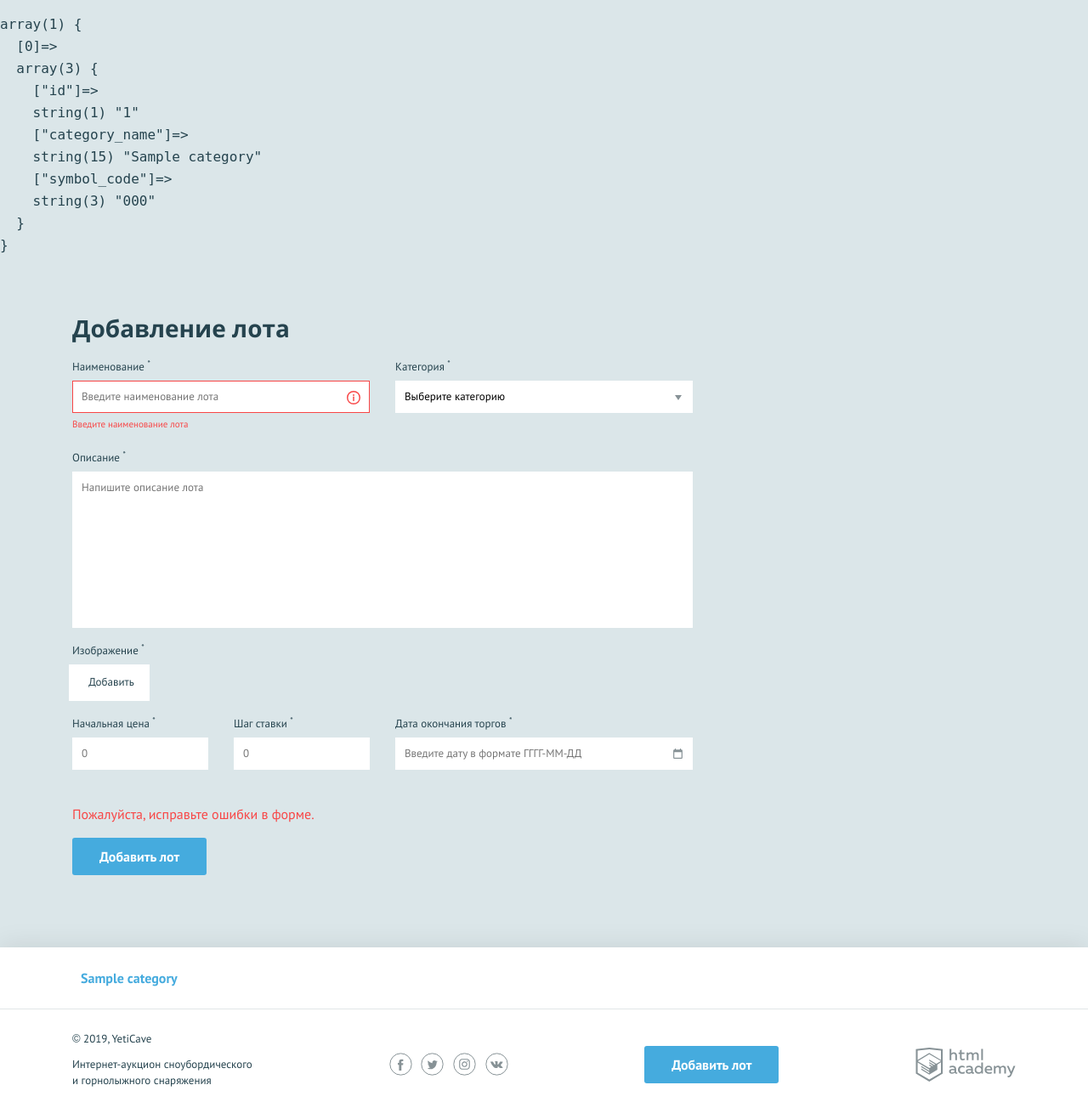
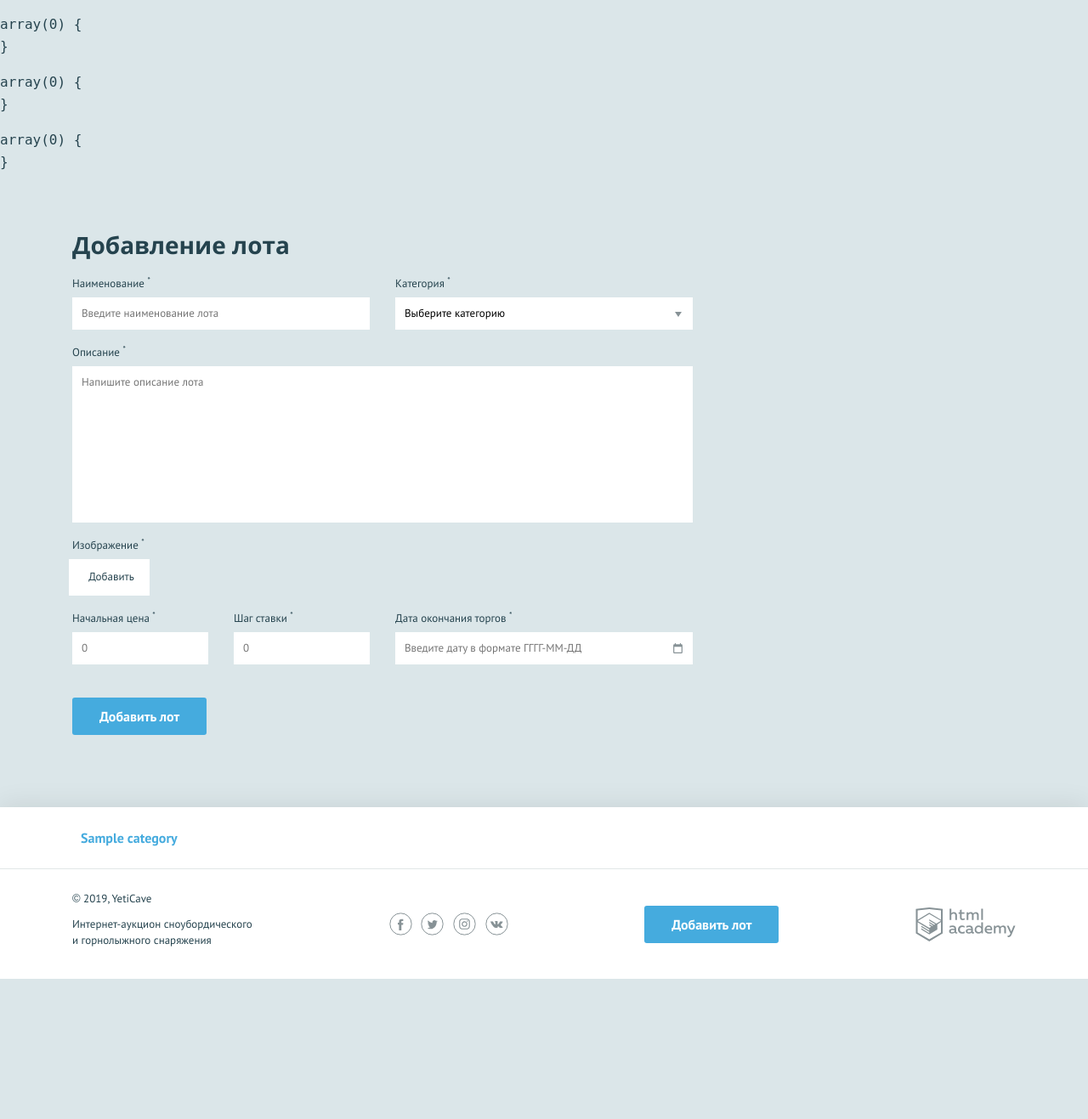
Before and after one commit to shilovAnton/1222555-yeticave-11, a PHP site: page /add in a window 1280 px wide. Shown: the part 157-1474 px from the top of the page at 85% size. After the commit the page ends 1309 px from the top, so only its background shows below. Run offline with PHP 8.4, Linux system fonts and the light colour scheme; tables that the repository leaves empty hold one stand-in row (values such as "Sample post").

Commit message:
Update add.php
код для добавления лота

```diff
--- a/templates/add.php
+++ b/templates/add.php
@@ -1,57 +1,79 @@
-<pre><?php var_dump($categories); ?></pre>
-<form class="form form--add-lot container form--invalid" action="add.php" method="post"> <!-- form--invalid -->
+<pre><?php var_dump($errors); ?></pre>
+<pre><?php var_dump($_POST); ?></pre>
+<pre><?php var_dump($_FILES); ?></pre>
+<form class="form form--add-lot container<?php if (count($errors) > 0): ?> form--invalid<?php endif; ?>"
+      action="add.php" method="post" enctype="multipart/form-data">
     <h2>Добавление лота</h2>
     <div class="form__container-two">
-        <div class="form__item form__item--invalid"> <!-- form__item--invalid -->
+        <div class="form__item<?php if (isset($errors['lot_name'])): ?> form__item--invalid<?php endif; ?>">
+            <!-- form__item--invalid -->
             <label for="lot-name">Наименование <sup>*</sup></label>
-            <input id="lot-name" type="text" name="lot_name" placeholder="Введите наименование лота">
-            <span class="form__error">Введите наименование лота</span>
+            <input id="lot-name" type="text" name="lot_name" placeholder="Введите наименование лота" value="<?=getPostVal('lot_name'); ?>">
+            <?php if (isset($errors['lot_name'])): ?>
+                <span class="form__error"><?= $errors['lot_name']; ?></span>
+            <?php endif; ?>
         </div>
-        <div class="form__item">
+        <div class="form__item<?php if (isset($errors['category_id'])): ?> form__item--invalid<?php endif; ?>">
             <label for="category">Категория <sup>*</sup></label>
             <select id="category" name="category_id">
-                <option>Выберите категорию</option>
-                <option value="1">Доски и лыжи</option>
-                <option value="2">Крепления</option>
-                <option value="3">Ботинки</option>
-                <option value="4">Одежда</option>
-                <option value="5">Инструменты</option>
-                <option value="6">Разное</option>
+                <option value="">Выберите категорию</option>
+                <?php foreach ($categories as $value): ?>
+                    <option value="<?= $value['id']; ?>"<?php if (!empty($_POST['category_id'])): ?>selected<?php endif; ?>><?= $value['category_name']; ?></option>
+                <?php endforeach; ?>
             </select>
-            <span class="form__error">Выберите категорию</span>
+            <?php if (isset($errors['category_id'])): ?>
+                <span class="form__error"><?= $errors['category_id']; ?></span>
+            <?php endif; ?>
         </div>
     </div>
-    <div class="form__item form__item--wide">
+    <div
+        class="form__item form__item--wide<?php if (isset($errors['description'])): ?> form__item--invalid<?php endif; ?>">
         <label for="message">Описание <sup>*</sup></label>
-        <textarea id="message" name="description" placeholder="Напишите описание лота"></textarea>
-        <span class="form__error">Напишите описание лота</span>
+        <textarea id="message" name="description" placeholder="Напишите описание лота"><?=getPostVal('description'); ?></textarea>
+        <?php if (isset($errors['description'])): ?>
+            <span class="form__error"><?= $errors['description']; ?></span>
+        <?php endif; ?>
     </div>
-    <div class="form__item form__item--file">
+    <div class="form__item form__item--file<?php if (isset($errors['img'])): ?> form__item--invalid<?php endif; ?>">
         <label>Изображение <sup>*</sup></label>
         <div class="form__input-file">
-            <input class="visually-hidden" type="file" id="lot-img" value="img" name="img">
+            <input class="visually-hidden" type="file" id="lot-img" name="img">
             <label for="lot-img">
                 Добавить
             </label>
         </div>
+        <?php if (isset($errors['img'])): ?>
+            <span class="form__error"><?= $errors['img']; ?></span>
+        <?php endif; ?>
     </div>
     <div class="form__container-three">
-        <div class="form__item form__item--small">
+        <div
+            class="form__item form__item--small<?php if (isset($errors['initial_price'])): ?> form__item--invalid<?php endif; ?>">
             <label for="lot-rate">Начальная цена <sup>*</sup></label>
-            <input id="lot-rate" type="text" name="initial_price" placeholder="0">
-            <span class="form__error">Введите начальную цену</span>
+            <input id="lot-rate" type="text" name="initial_price" placeholder="0" value="<?=getPostVal('initial_price'); ?>">
+            <?php if (isset($errors['initial_price'])): ?>
+                <span class="form__error"><?= $errors['initial_price']; ?></span>
+            <?php endif; ?>
         </div>
-        <div class="form__item form__item--small">
+        <div
+            class="form__item form__item--small<?php if (isset($errors['bid_step'])): ?> form__item--invalid<?php endif; ?>">
             <label for="lot-step">Шаг ставки <sup>*</sup></label>
-            <input id="lot-step" type="text" name="bid_step" placeholder="0">
-            <span class="form__error">Введите шаг ставки</span>
+            <input id="lot-step" type="text" name="bid_step" placeholder="0" value="<?=getPostVal('bid_step'); ?>">
+            <?php if (isset($errors['bid_step'])): ?>
+                <span class="form__error"><?= $errors['bid_step']; ?></span>
+            <?php endif; ?>
         </div>
-        <div class="form__item">
+        <div class="form__item<?php if (isset($errors['dt_end'])): ?> form__item--invalid<?php endif; ?>">
             <label for="lot-date">Дата окончания торгов <sup>*</sup></label>
-            <input class="form__input-date" id="lot-date" type="text" name="dt_end" placeholder="Введите дату в формате ГГГГ-ММ-ДД">
-            <span class="form__error">Введите дату завершения торгов</span>
+            <input class="form__input-date" id="lot-date" type="text" name="dt_end"
+                   placeholder="Введите дату в формате ГГГГ-ММ-ДД" value="<?=getPostVal('dt_end'); ?>">
+            <?php if (isset($errors['dt_end'])): ?>
+                <span class="form__error"><?= $errors['dt_end']; ?></span>
+            <?php endif; ?>
         </div>
     </div>
-    <span class="form__error form__error--bottom">Пожалуйста, исправьте ошибки в форме.</span>
+    <?php if (count($errors) > 0): ?>
+        <span class="form__error form__error--bottom">Пожалуйста, исправьте ошибки в форме.</span>
+    <?php endif; ?>
     <button type="submit" class="button">Добавить лот</button>
 </form>
```
